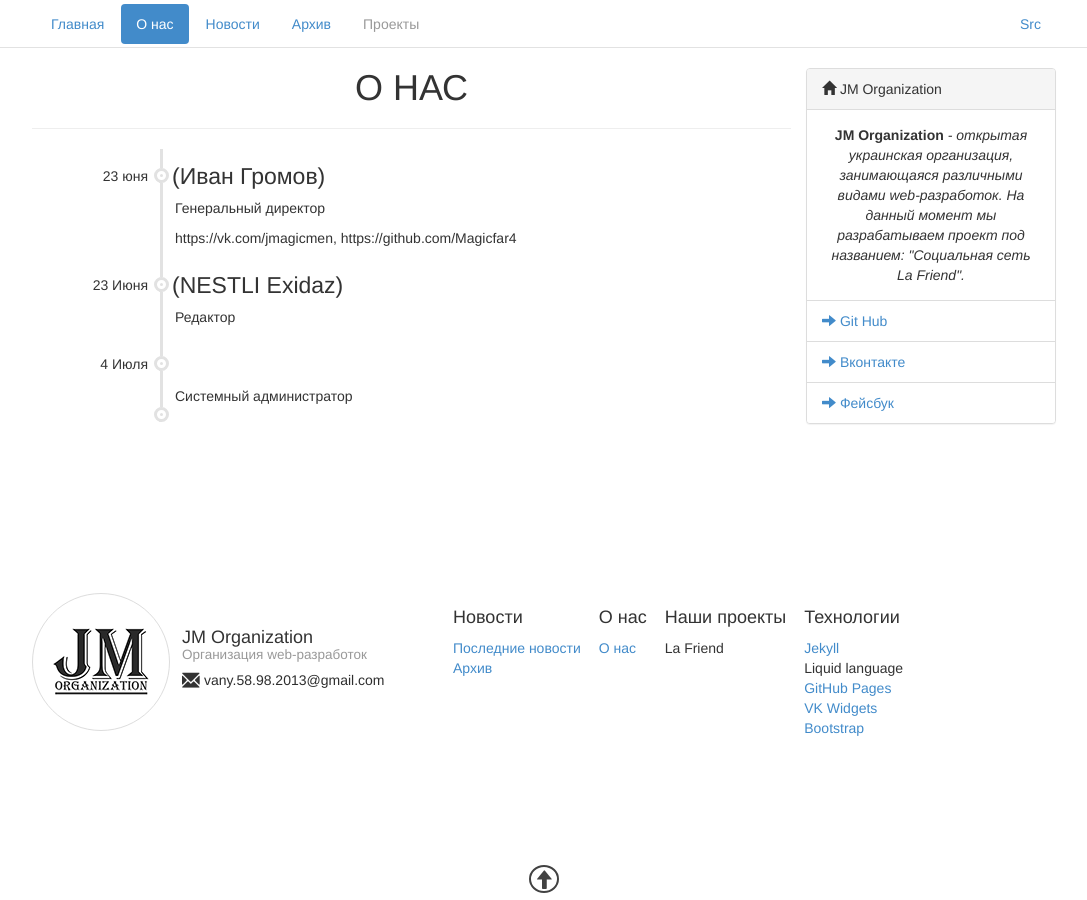
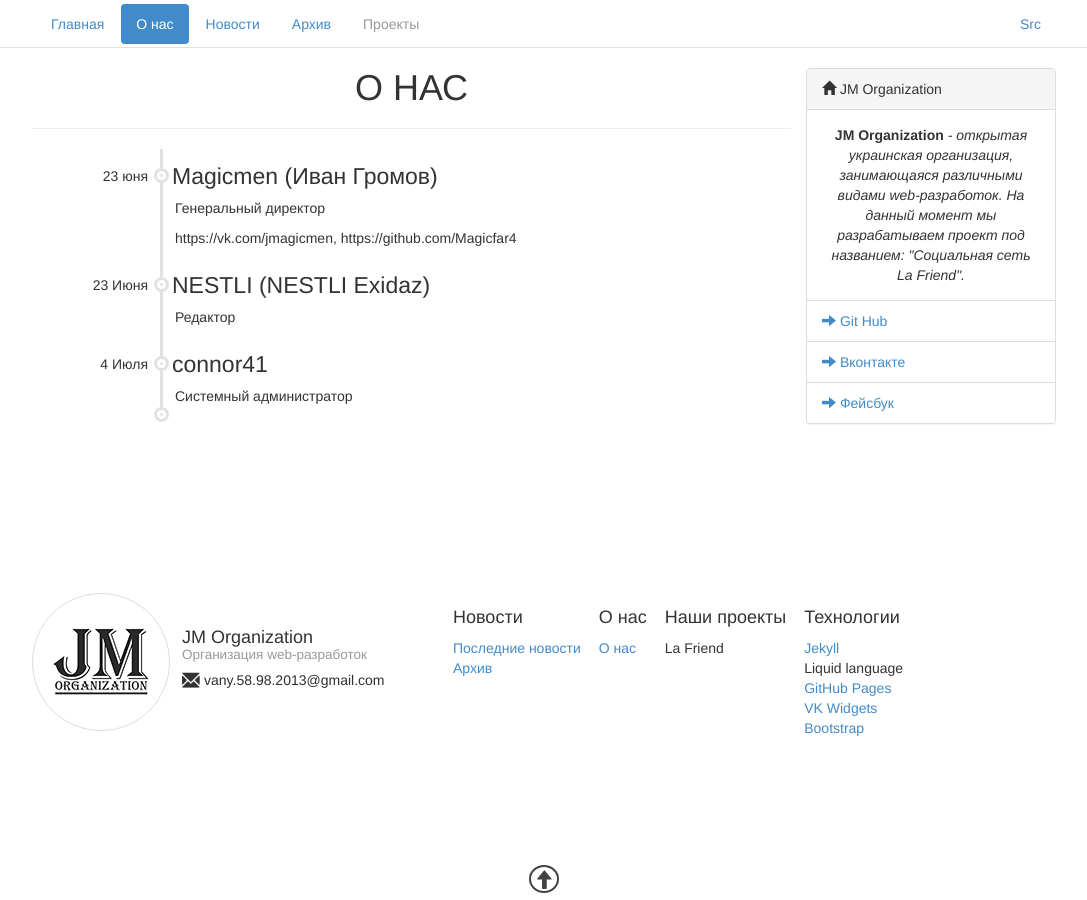
Before and after one commit to jm-organization/jm-organization.github.io, a Jekyll site: the page built from about/index.html, in a window 1280 px wide. Shown: the whole page, without its empty margins (96-1183 px from the left). Built offline with Jekyll 4.4.1, drawn with Linux system fonts in a browser that asks for light colours.

Commit message:
Обновлён список учасников

```diff
--- a/about/index.html
+++ b/about/index.html
@@ -12,7 +12,7 @@
             {% for cw in site.data.projectteam %}
             <div class="jm-a-collaborator" id="{{ cw.co-worker }}">
                 <div class="jm-ac-date">{{ cw.date-of-adopted }}</div>
-                <div class="jm-ac-cname">{{ cw.name }} {% if cw.first-name %}({{ cw.first-name }}{% if cw.second-name %} {{ cw.second-name }}{% endif %}){% endif %}</div>
+                <div class="jm-ac-cname">{{ cw.co-worker }} {% if cw.first-name %}({{ cw.first-name }}{% if cw.second-name %} {{ cw.second-name }}{% endif %}){% endif %}</div>
                 <div class="jm-ac-cinfo">
                     <p>{{ cw.position }}</p>
                     <p id="web-sites">{{ cw.info.web-sites }}</p>
```
